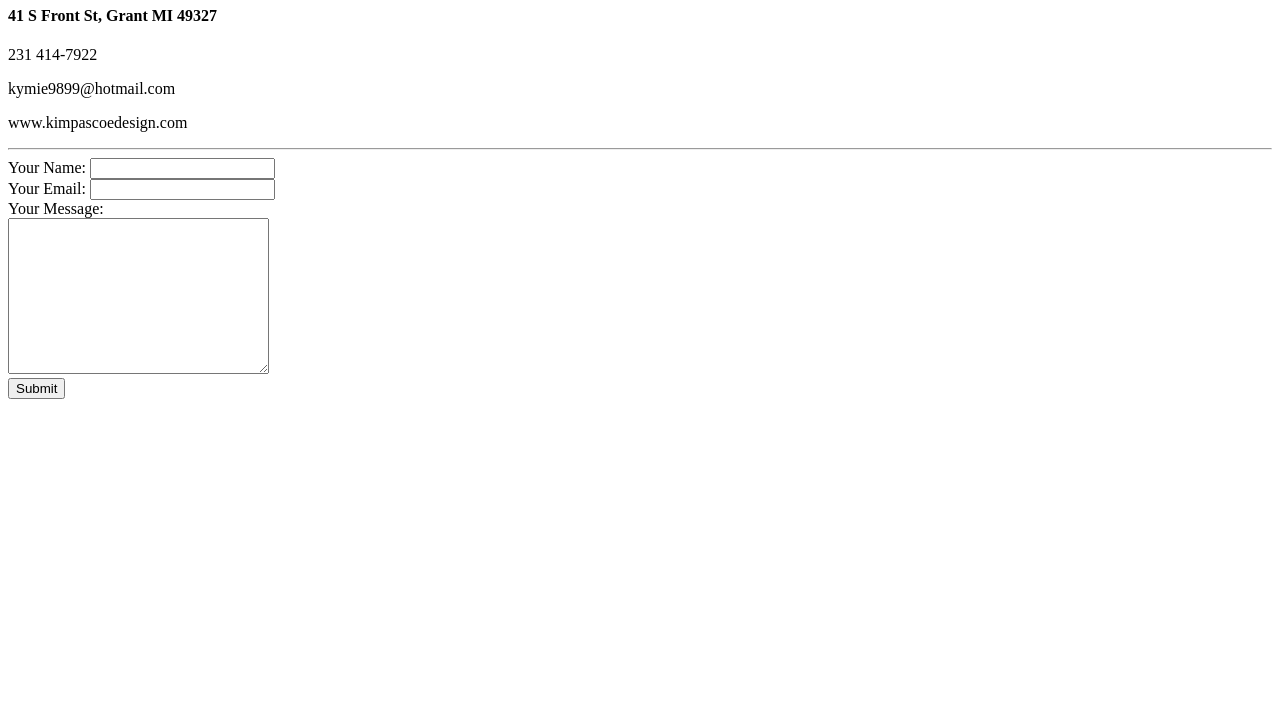
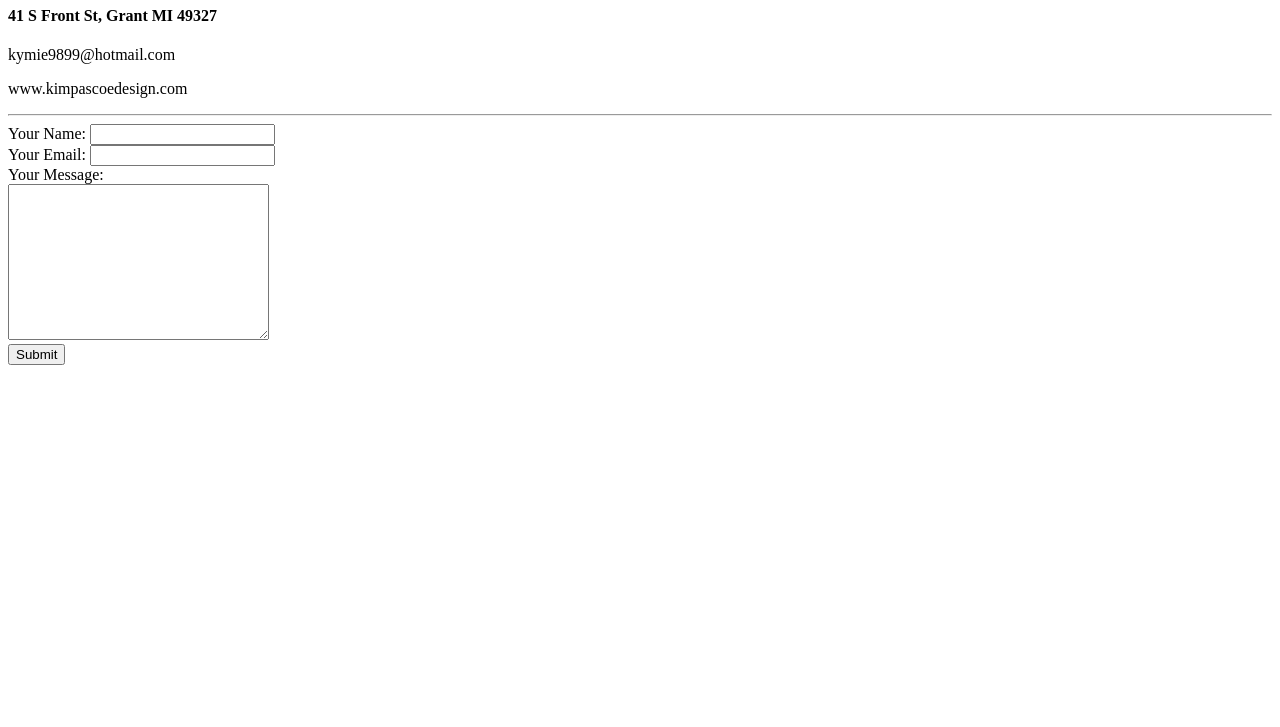
Before and after one commit to kymie9899/cv, a plain HTML site: page contact.html in a window 1280 px wide. Shown: the part 73-800 px from the top of the page. Drawn offline with Linux system fonts and the light colour scheme.

Commit message:
Update contact.html

```diff
--- a/contact.html
+++ b/contact.html
@@ -7,7 +7,6 @@
      <body>
           <h1>My Contact Details</h1>
           <h4>41 S Front St, Grant MI 49327</h4>
-          <p>231 414-7922</p>
           <p>kymie9899@hotmail.com</p>
           <p>www.kimpascoedesign.com</p>
           <hr>
```
